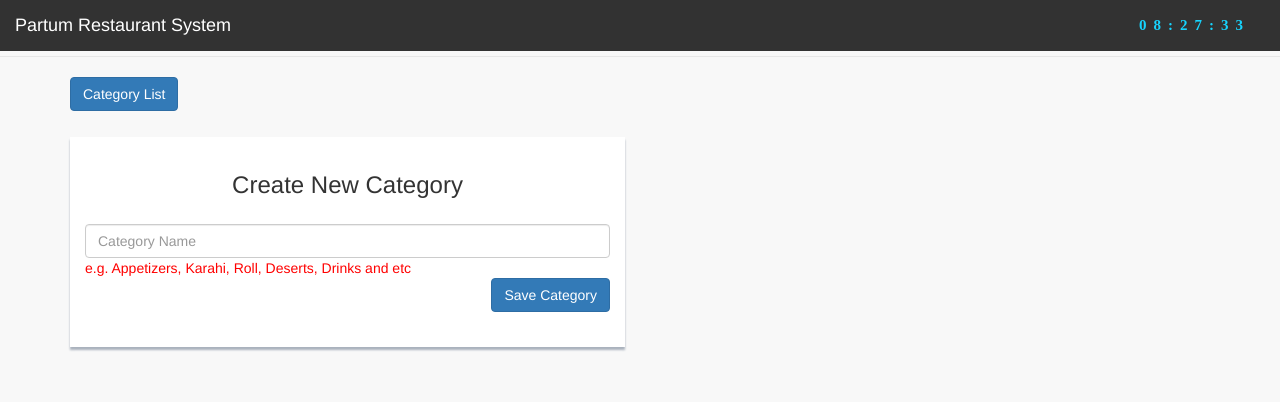
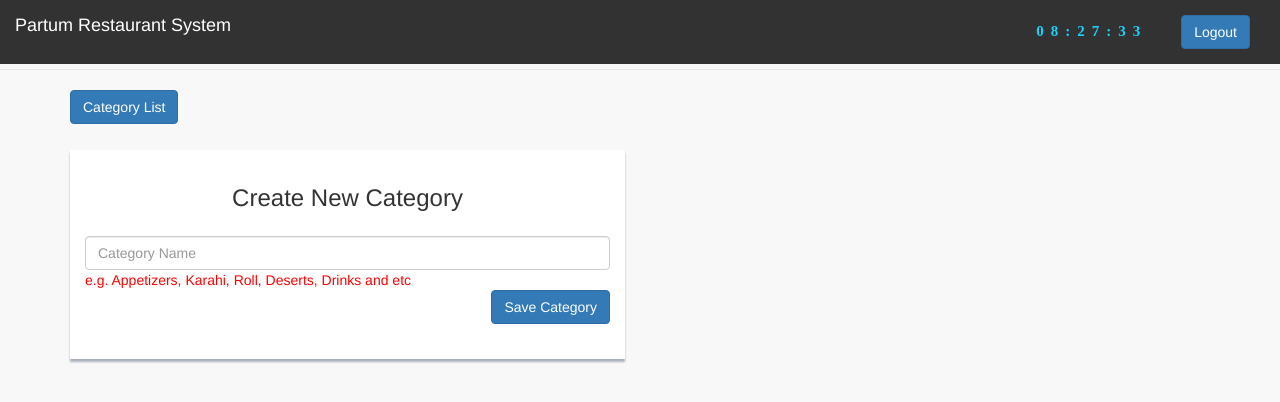
Before and after one commit to janzaheer/restaurant_system, a Django app: page /category/add/ in a window 1280 px wide. Shown: the top 402 px of the page. Run offline with Django 3.2, Linux system fonts and the light colour scheme; some libraries are stand-ins or nearby versions.

Commit message:
logout button in header

```diff
--- a/templates/base.html
+++ b/templates/base.html
@@ -40,6 +40,9 @@
                 <li>
                     <a><span class="real-date-main" id="real-date-main" style="color: #17D4FE; font-size: 15px; font-family: Orbitron; letter-spacing: 7px; font-weight: bold;"></span></a>
                 </li>
+               <li>
+                   <a href="{% url 'logout' %}"><button class="btn btn-primary">Logout</button></a>
+               </li>
             </ul>
         </div>
     </nav>
```
